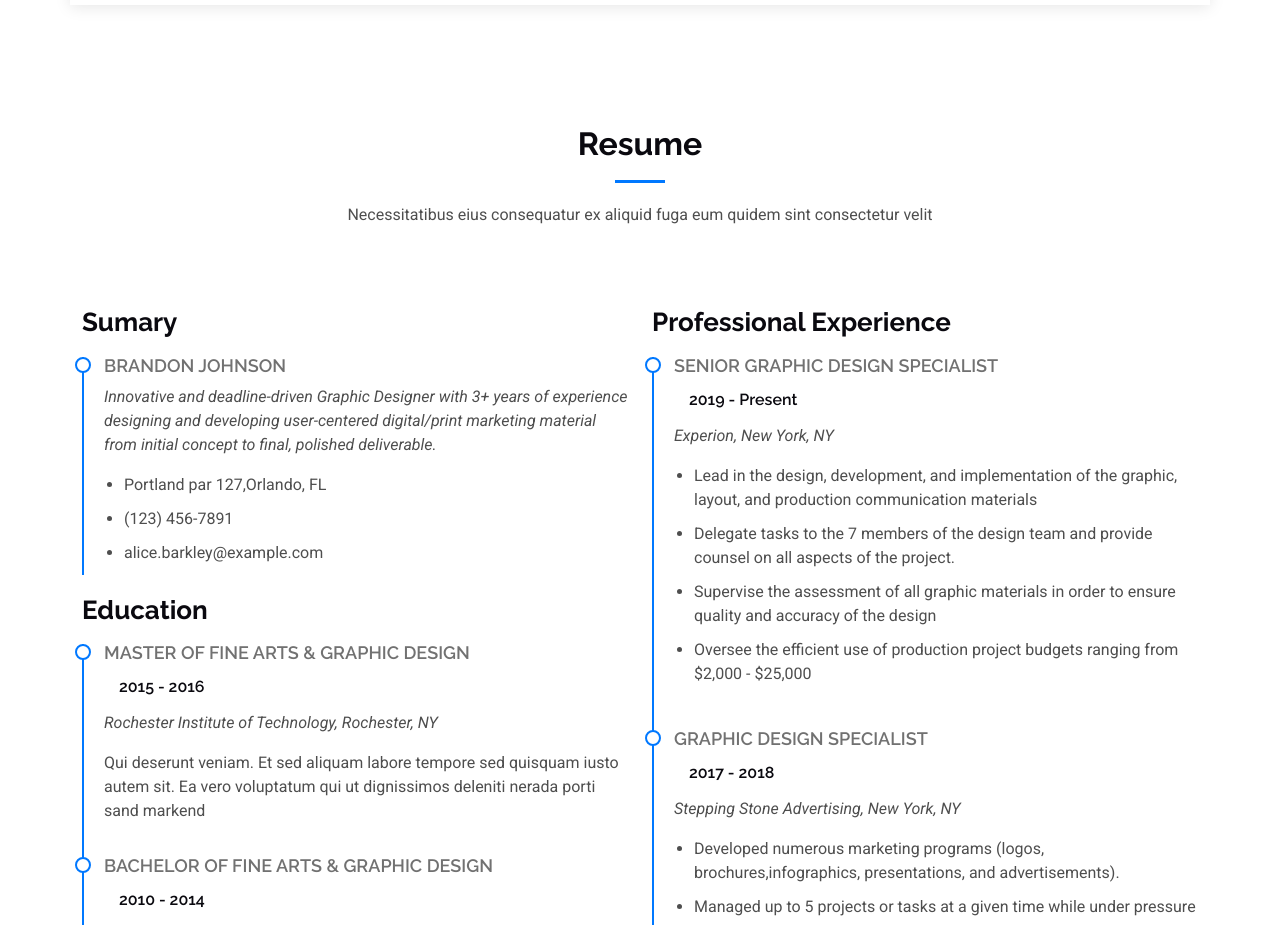
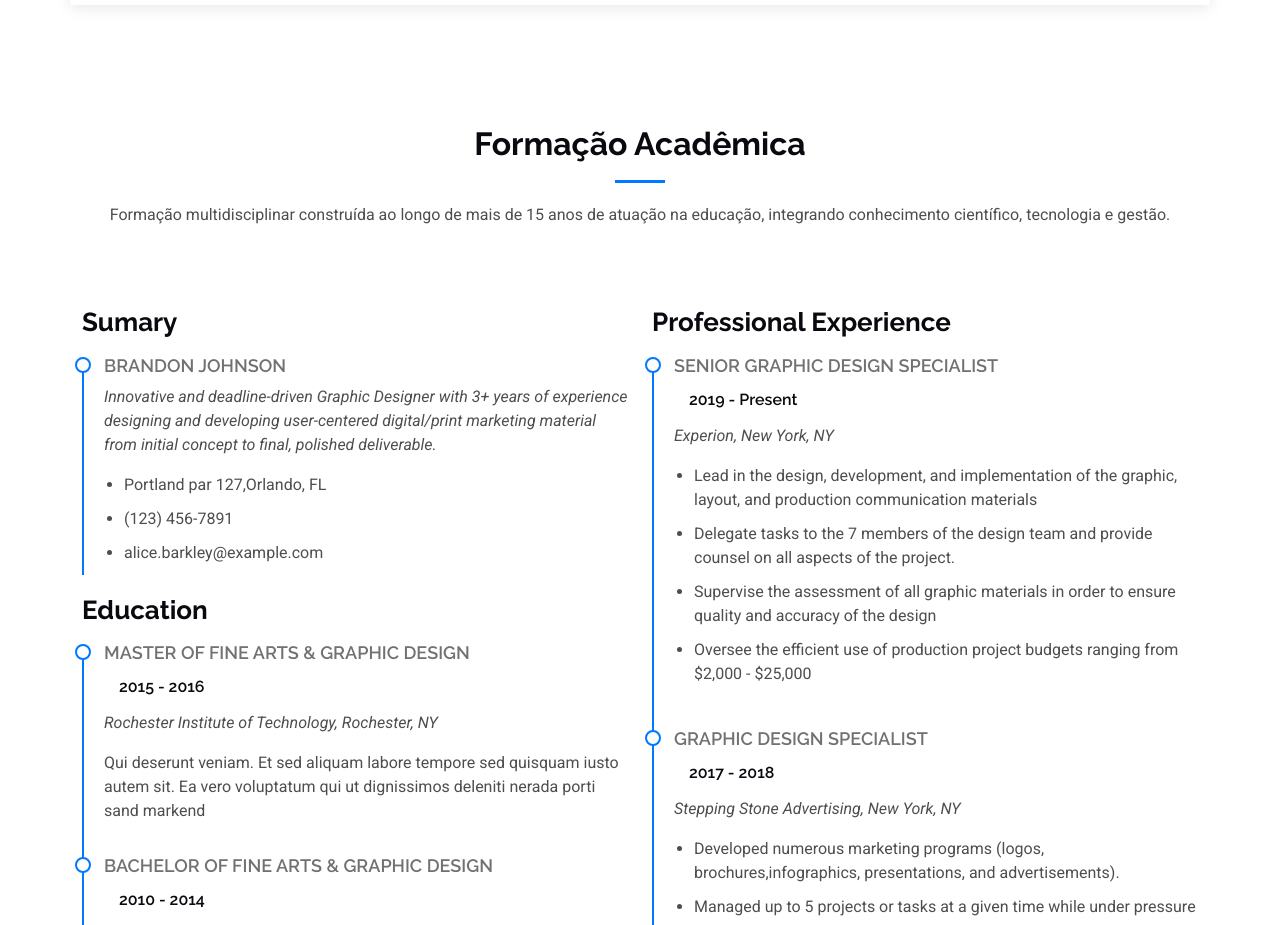
Before and after one commit to Edmateca/edmateca, a plain HTML site: page index.html in a window 1280 px wide. Shown: the part 1480-2405 px from the top of the page. Drawn offline with Linux system fonts and the light colour scheme.

Commit message:
Update index.html

```diff
--- a/index.html
+++ b/index.html
@@ -176,8 +176,9 @@ Ao longo da minha trajetória, participei e desenvolvi projetos relacionados aos
 
       <!-- Section Title -->
       <div class="container section-title" data-aos="fade-up">
-        <h2>Resume</h2>
-        <p>Necessitatibus eius consequatur ex aliquid fuga eum quidem sint consectetur velit</p>
+        <h2>Formação Acadêmica</h2>
+        <p>Formação multidisciplinar construída ao longo de mais de 15 anos de atuação na educação, integrando conhecimento científico, tecnologia e gestão.
+        </p>
       </div><!-- End Section Title -->
 
       <div class="container">
```
